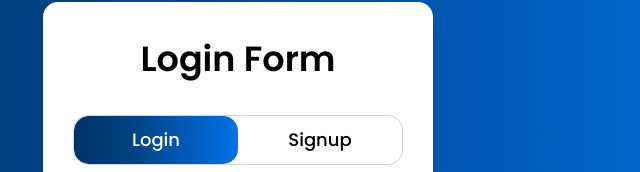
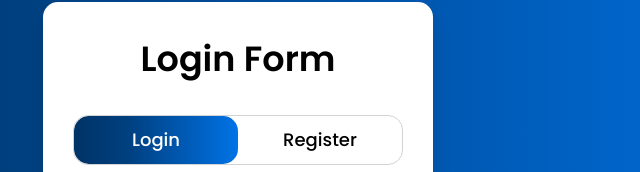
Before and after one commit to czabhishek699/final-login, a plain HTML site: page index.html in a window 1280 px wide. Shown: the part 122-294 px from the top of the page, 402-1042 px from the left. Drawn offline with Linux system fonts and the light colour scheme.

Commit message:
Update index.html

```diff
--- a/index.html
+++ b/index.html
@@ -17,7 +17,7 @@
             <input type="radio" name="slide" id="login" checked>
             <input type="radio" name="slide" id="signup">
             <label for="login" class="slide login">Login</label>
-            <label for="signup" class="slide signup">Signup</label>
+            <label for="signup" class="slide signup">Register</label>
             <div class="slider-tab"></div>
           </div>
           <div class="form-inner">
```
